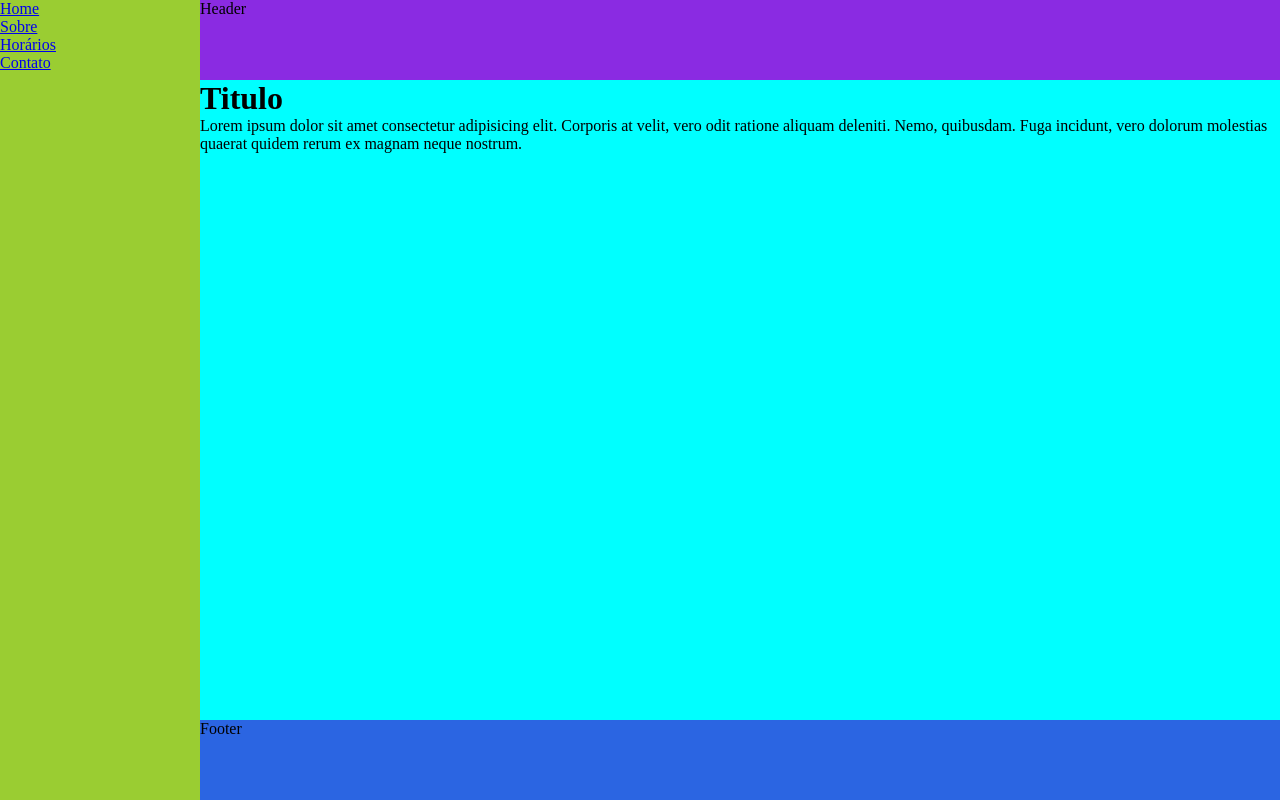
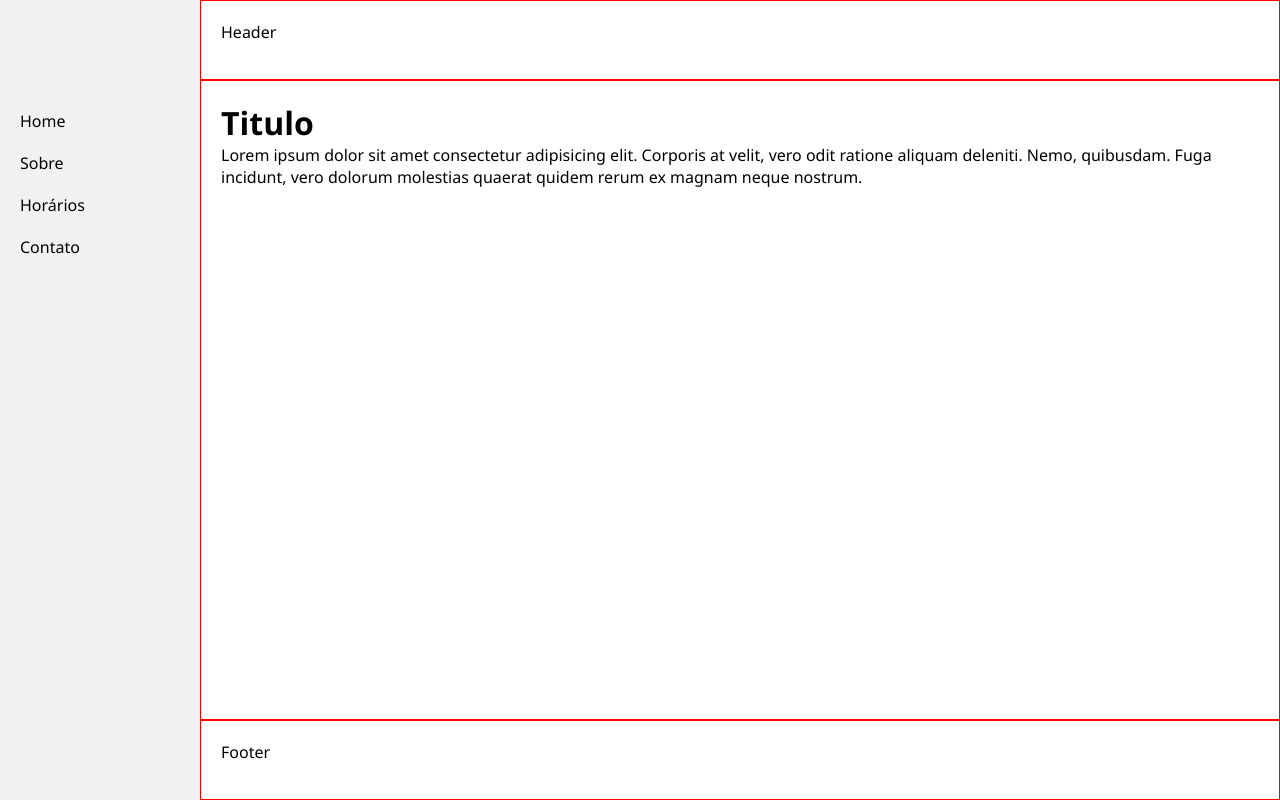
Before and after one commit to alderjunio/criando-seu-primeiro-site-completo-com-html, a plain HTML site: page index.html in a window 1280 px wide. Drawn offline with Linux system fonts and the light colour scheme.

Commit message:
primeiros css do layout

```diff
--- a/style.css
+++ b/style.css
@@ -2,6 +2,10 @@
     margin: 0;
     padding: 0;
     box-sizing: border-box;
+    font-family: 'Segoe UI',sans-serif;
+    list-style: none;
+    text-decoration: none;
+    color: #000;
 }
 
 .container{
@@ -13,25 +17,40 @@
 .container__left{
     width: 200px;
     height: 100vh;
-    background-color: yellowgreen;
+    display: flex;
+    justify-content: left;
+    background-color: #f1f1f1;
+    padding-left: 20px;
+}
+
+.container__left nav ul{
+    margin-top: 100px;
+}
+
+.container__left nav ul li {
+    padding: 10px 0;
 }
 
 .container__right{
     width: calc(100% - 200px);
     height: 100vh;
-    background-color: aqua;
+    /* background-color: aqua; */
 }
 
 .container__right header{
     height: 80px;
-    background-color: blueviolet;
+    border: 1px solid red;
+    padding: 20px;
 }
 
 .container__right main{
     height: calc(100% - 160px);
+    border: 1px solid red;
+    padding: 20px;
 }
 
 .container__right footer{
     height: 80px;
-    background-color: rgb(43, 101, 226);
+    border: 1px solid red;
+    padding: 20px;
 }
```
